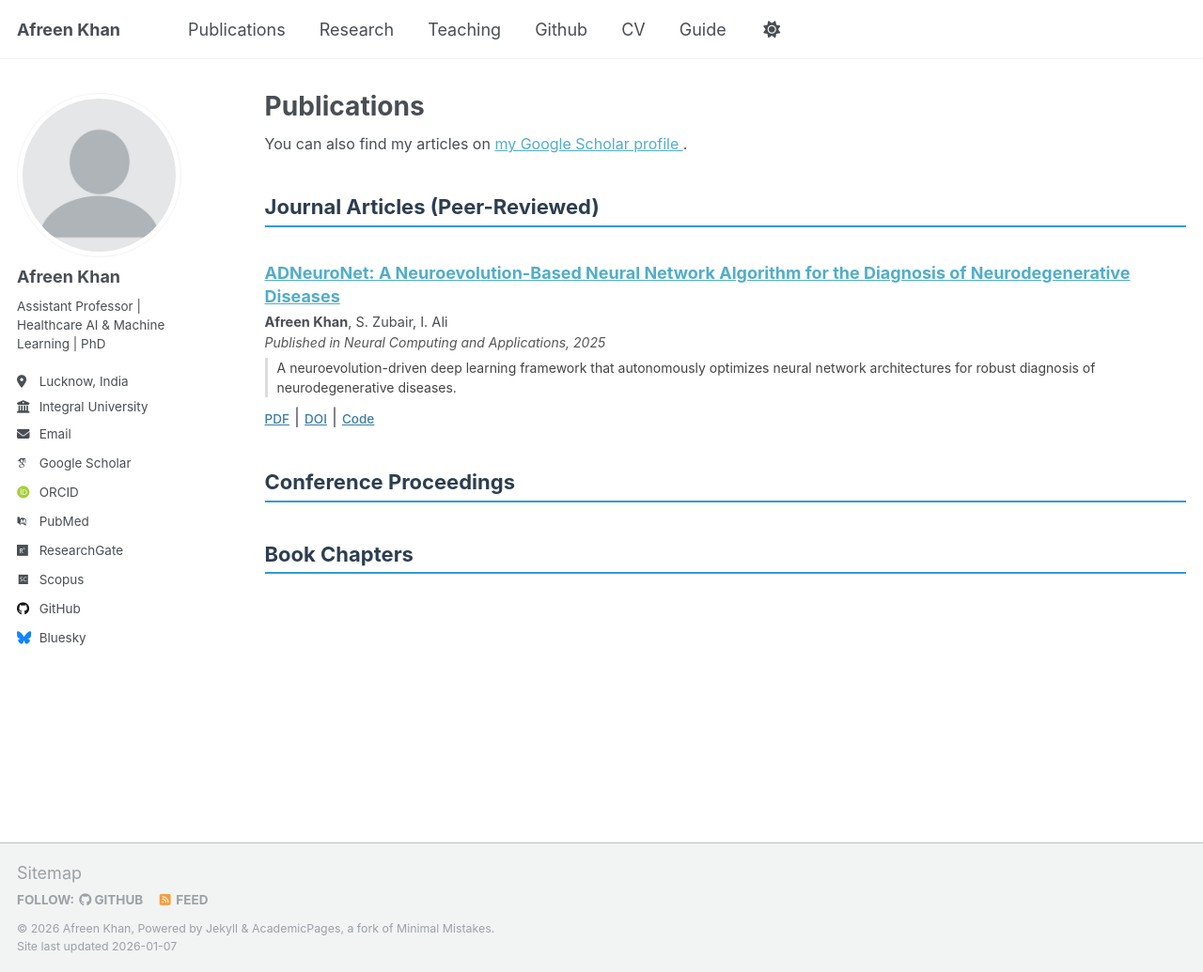
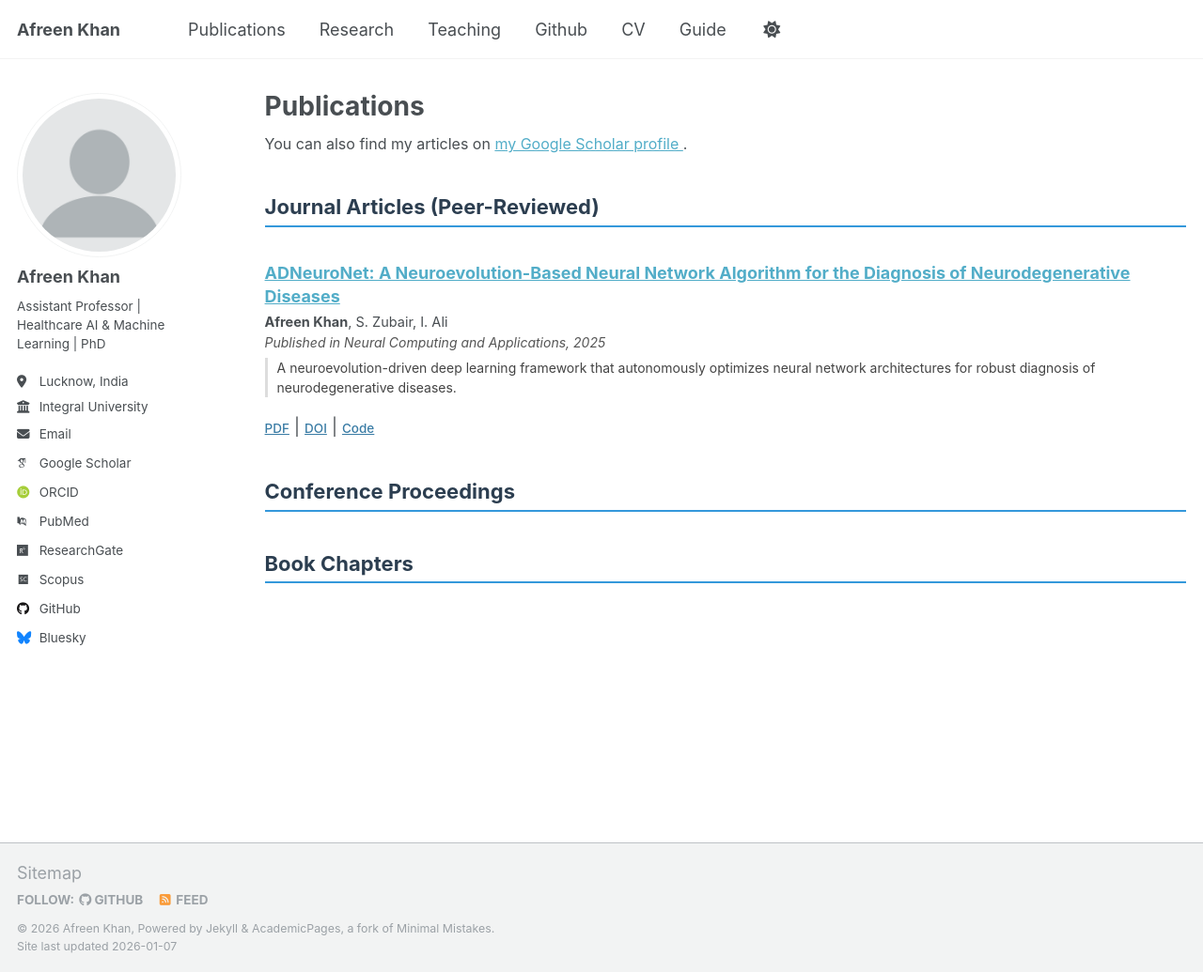
Before and after one commit to afreen-kh/afreen-kh.github.io, a Jekyll site: the page built from _pages/publications.html, in a window 1280 px wide and 1035 px high. Shown: the whole window at 94% size. Built offline with Jekyll 4.4.1, drawn with Linux system fonts in a browser that asks for light colours; some web fonts are replaced; a script that is not in the unit is left out.

Commit message:
Update archive-single.html

```diff
--- a/_includes/archive-single.html
+++ b/_includes/archive-single.html
@@ -25,7 +25,6 @@
       </div>
     {% endif %}
 
-
     <!-- JOURNAL / VENUE -->
     {% if post.collection == 'publications' %}
       <div class="pub-journal">
@@ -33,7 +32,7 @@
       </div>
     {% endif %}
 
-    <!-- CONTRIBUTION / EXCERPT -->
+    <!-- CONTRIBUTION -->
     {% if post.excerpt %}
       <div class="pub-contribution">
         {{ post.excerpt | markdownify | remove: "<p>" | remove: "</p>" }}
@@ -42,7 +41,7 @@
 
     <!-- LINKS -->
     {% if post.pdf or post.doi or post.code %}
-      <p style="margin-top: 8px;">
+      <p class="archive__item-links">
         {% if post.pdf %}
           <a href="{{ post.pdf }}" target="_blank">PDF</a>
         {% endif %}
```
